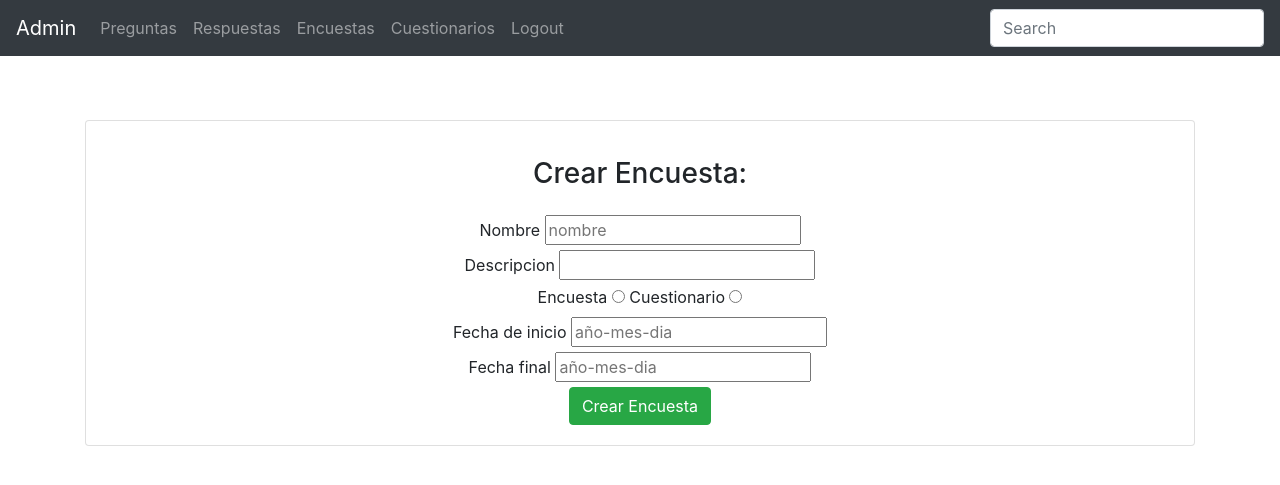
After one commit to pwnGIGO/Proyecto-de-Ingenieria-de-Software, a CodeIgniter app: page /Proyecto-de-Ingenieria-de-Software/Admin/Crea_una_encuesta in a window 1280 px wide. The commit adds this page. Shown: the top 485 px of the page. Run offline with CodeIgniter, Linux system fonts and the light colour scheme.

Commit message:
creacion de encuestas
realizo en controlador de encuesta el de crear y en el modelo al igual que la  vista para ingresar una encuesta

```diff
--- a/CodeIgniter/application/config/routes.php
+++ b/CodeIgniter/application/config/routes.php
@@ -36,6 +36,8 @@ $route['Admin/Crear_Respuesta'] = "respuestasController/crearRespuesta";
 
 /* Seccion de Encuestas*/
 $route['Admin/Encuestas'] = "vistas_Admin_Controller/view_Mostrar_Encuestas";
+$route['Admin/Crea_una_encuesta'] = "vistas_Admin_Controller/view_Crear_Encuesta";
+$route['Admin/Crear_Encuesta'] = "EncuestasController/crearEncuesta";
 
 
 
--- a/CodeIgniter/application/controllers/vistas_Admin_Controller.php
+++ b/CodeIgniter/application/controllers/vistas_Admin_Controller.php
@@ -54,6 +54,8 @@
 
 		// Encuestas
 		function view_Crear_Encuesta(){
+			 $this->load->view('layouts/headerAdmin');
+			$this->load->view('admin/encuestas/create');
 
 		}
 
--- a/CodeIgniter/application/models/encuesta_model.php
+++ b/CodeIgniter/application/models/encuesta_model.php
@@ -7,7 +7,15 @@
 
 		}
 
-		function create(){
+		function create($objeto){
+			 $insert = array(
+					'nombreObjeto' => $objeto['nombreObjeto'],
+					 'descripcionObjeto' => $objeto['descripcionObjeto'],
+				     'tipoObjeto' =>  $objeto['tipoObjeto'],
+				     'fecha_inicio' =>  $objeto['fecha_inicio'],
+				     'fecha_fin' =>  $objeto['fecha_fin']
+			);
+			$this->db->insert('objeto', $insert);
 
 		}
 
--- /dev/null
+++ b/CodeIgniter/application/views/admin/encuestas/create.php
@@ -0,0 +1,92 @@
+<?php
+
+$nombreObjeto = array(
+				'name' => 'nombreObjeto',
+				'placeholder' => 'nombre',
+				'required' => 'required'
+			);
+        $descripcionObjeto= array(
+        	'name' => 'descripcionObjeto',
+				'placeholder' => '',
+				'required' => 'required'
+        );
+		$encuesta = array(
+				'name' => 'tipoObjeto',
+				'value' => '1',
+
+			);
+			$cuestionario = array(
+				'name' => 'tipoObjeto',
+				'value' => '0',
+			);
+			$fecha_inicio= array(
+        	'name' => 'fecha_inicio',
+				'placeholder' => 'año-mes-dia',
+				'required' => 'required'
+             );
+             $fecha_fin= array(
+        	'name' => 'fecha_fin',
+				'placeholder' => 'año-mes-dia',
+				'required' => 'required'
+             );
+
+			$crearEncuesta_url = base_url() . "Admin/Crear_Encuesta";
+?>
+<div class="container">
+
+				<div class="form-group">
+					<!-- label, input -->
+
+					<br>
+
+				</div>
+				<div class="form-group">
+
+				</div>
+
+
+
+		</div>
+
+<div class="container">
+		 	<?= form_open($crearEncuesta_url) ?>
+                    <div class="card indigo form-white">
+                        <div class="card-body">
+                            <h3 class="text-center white-text py-3"><i class="fa fa-user"></i> Crear Encuesta:</h3>
+                            <!--Body-->
+                            <div class="text-center">
+                                <i class="fa fa-envelope prefix white-text"></i>
+                                <?= form_label('Nombre') ?>
+                                <?= form_input($nombreObjeto) ?>
+                            </div>
+                            <div class="text-center">
+                                <i class="fa fa-envelope prefix white-text"></i>
+                                <?= form_label('Descripcion') ?>
+                                <?= form_input($descripcionObjeto) ?>
+                            </div>
+                            <div class="text-center">
+                                <?= form_label('Encuesta','tipoObjeto') ?>
+					<?= form_radio($encuesta) ?>
+					<?= form_label('Cuestionario','tipoObjeto') ?>
+					<?= form_radio($cuestionario) ?>
+                            </div>
+                            <div class="text-center">
+                                <i class="fa fa-envelope prefix white-text"></i>
+                                <?= form_label('Fecha de inicio') ?>
+                                <?= form_input($fecha_inicio) ?>
+                            </div>
+                            <div class="text-center">
+                                <i class="fa fa-envelope prefix white-text"></i>
+                                <?= form_label('Fecha final') ?>
+                                <?= form_input($fecha_fin) ?>
+                            </div>
+                            <div class="text-center">
+                                <a href="<?php echo $crearEncuesta_url?>">
+					<input class="btn btn-success" type="submit" name="" value="Crear Encuesta">
+				</a>
+                            </div>
+
+                        </div>
+                    </div>
+                    <?= form_close()?>
+                </div>
--- a/CodeIgniter/application/views/admin/encuestas/read.php
+++ b/CodeIgniter/application/views/admin/encuestas/read.php
@@ -1,8 +1,10 @@
+<?php   $crearEncuesta_url = base_url() . "Admin/Crea_una_encuesta";	?>
+
 <div align="center"><h2>Encuestas Administrador</h2></div>
 <br><br>
 
 <div align="center">
-<a href="#"><input class="btn btn-success" type="button" name="submit" value="+ crear Encuesta"></a>
+<a href="<?php echo $crearEncuesta_url?>"><input class="btn btn-success" type="button" name="submit" value="+ crear Encuesta"></a>
 <br><br>
 </div>
 
```
Also changed, not shown: CodeIgniter/application/controllers/encuestasController.php (+11 -0 lines).
